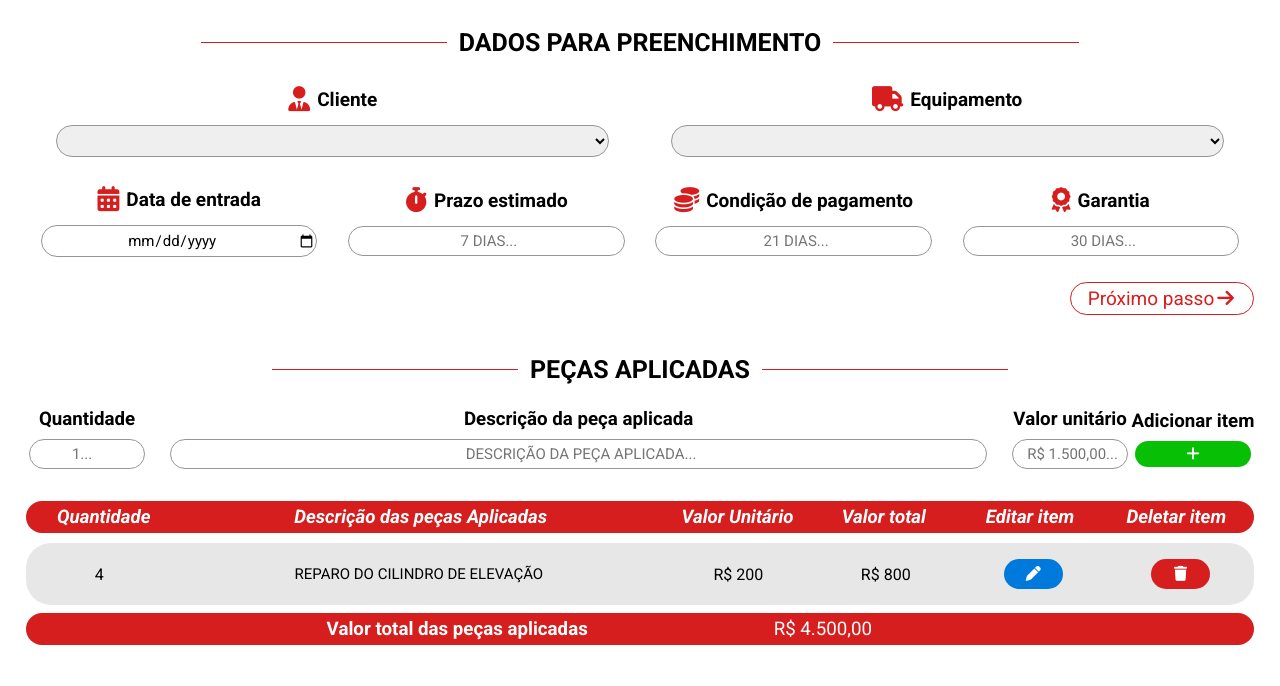
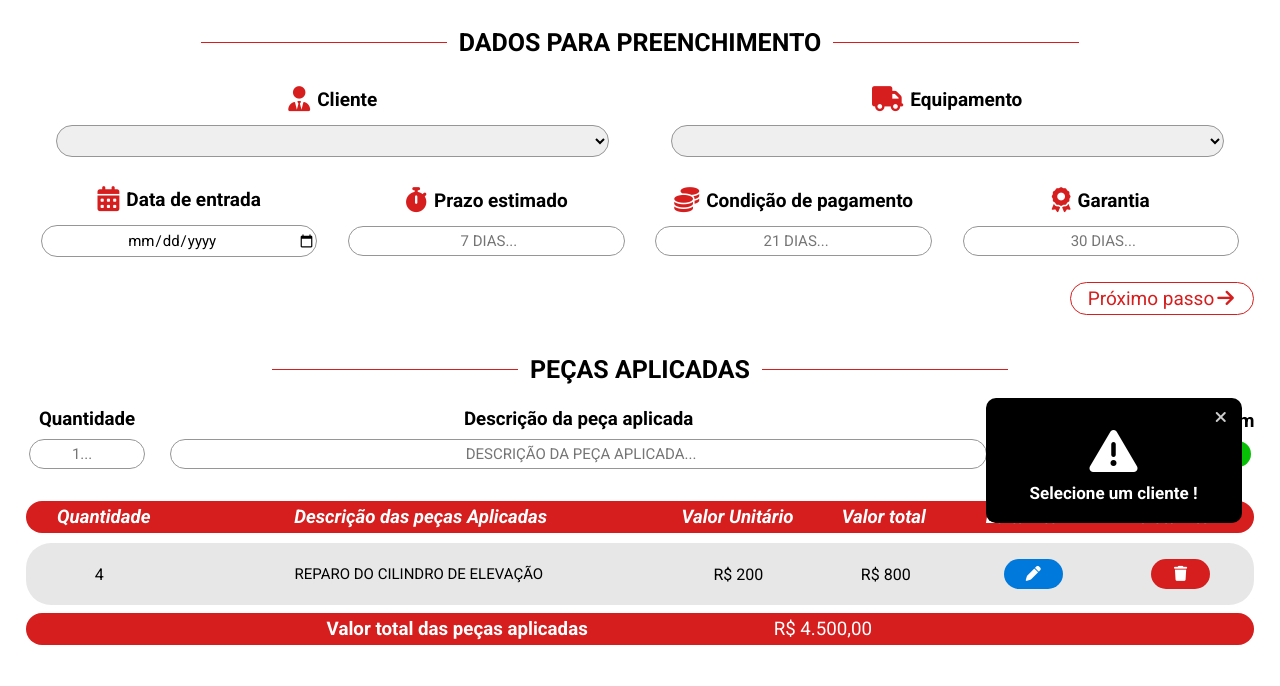
Before and after one commit to Nicholas1Front/emeg_orc, a plain HTML site: page apps/budget_plataform/budget_plataform.html in a window 1280 px wide. Shown: the part 114-800 px from the top of the page. Drawn offline with Linux system fonts and the light colour scheme.

Commit message:
added error-msg in html and css

```diff
--- a/apps/budget_plataform/budget_plataform.html
+++ b/apps/budget_plataform/budget_plataform.html
@@ -13,6 +13,18 @@
 </head>
 <body>
     <div id="budget-production">
+
+        <div class="error-msg-control">
+            <div class="error-msg-close-control">
+                <button id="close-error-msg-btn"><i class="fa-solid fa-xmark"></i></button>
+            </div>
+
+            <div class="error-msg-content">
+                <i class="fa-solid fa-triangle-exclamation"></i>
+
+                <span class="error-msg-span">Selecione um cliente !</span>
+            </div>
+        </div>
 
         <header>
 
--- a/apps/budget_plataform/scripts/script.js
+++ b/apps/budget_plataform/scripts/script.js
@@ -82,6 +82,11 @@ function createEquipamentsList(){
         console.error("An error occurred !" + error);
     })
 }
+
+function popupErrorMsg(message){
+
+}
+
 //testing
 
 createClientsList();
--- a/apps/budget_plataform/styles/indexStyle.css
+++ b/apps/budget_plataform/styles/indexStyle.css
@@ -20,6 +20,60 @@ body{
 
 #budget-production{
     width:100%;
+}
+
+/* error-message-control */
+
+.error-msg-control{
+    margin-top:40%;
+    margin-left:77%;
+    position:fixed;
+    width:20%;
+    border-radius:10px;
+    background-color:#000;
+    color:white;
+    padding:10px;
+    padding-bottom:20px;
+}
+
+.error-msg-close-control{
+    width:100%;
+    display: flex;
+    justify-content: right;
+    align-items: center;
+}
+
+.error-msg-close-control button{
+    background-color: transparent;
+    border:none;
+    cursor:pointer;
+    color: white;
+    opacity:0.8;
+    transition:0.2s;
+    font-size:1rem;
+    margin-right:0.3rem;
+}
+
+.error-msg-close-control button:hover{
+    opacity: 1;
+    transition:0.2s;
+}
+
+.error-msg-content{
+    width:100%;
+    display: flex;
+    flex-direction: column;
+    align-items: center;
+}
+
+.error-msg-content i{
+    font-size:3rem;
+    margin-bottom:0.5rem;
+}
+
+.error-msg-content span{
+    font-weight: 700;
+    font-size:17px;
 }
 
 /* header */
```
